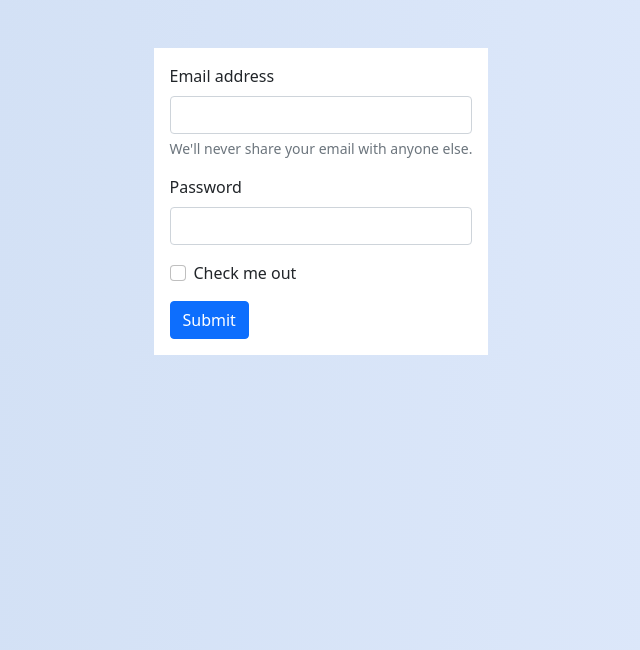
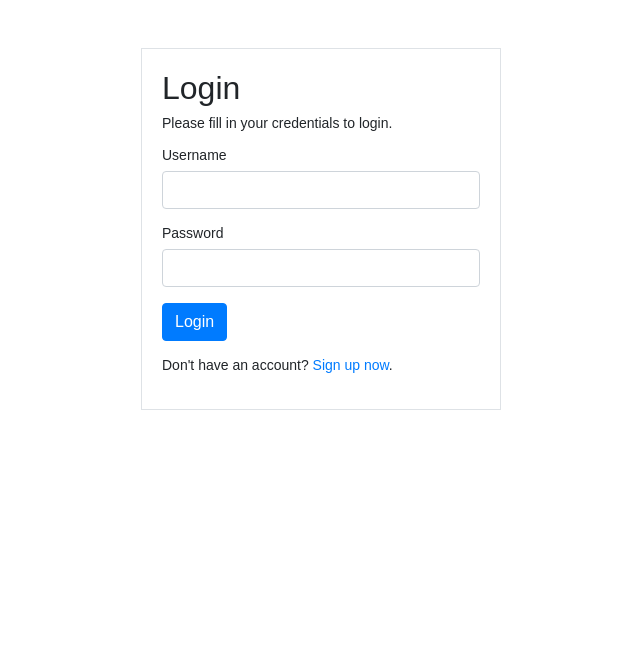
Before and after one commit to rashedabir/cdrud_operation, a PHP site: page /login.php in a window 1280 px wide. Shown: the top 650 px of the page, without its empty margins (319-959 px from the left). Run offline with PHP 8.4, Linux system fonts and the light colour scheme.

Commit message:
first commit

```diff
--- /dev/null
+++ b/config.php
@@ -0,0 +1,16 @@
+<?php
+/* Database credentials. Assuming you are running MySQL
+server with default setting (user 'root' with no password) */
+define('DB_SERVER', 'localhost');
+define('DB_USERNAME', 'root');
+define('DB_PASSWORD', '');
+define('DB_NAME', 'crud_operation');
+
+/* Attempt to connect to MySQL database */
+$link = mysqli_connect(DB_SERVER, DB_USERNAME, DB_PASSWORD, DB_NAME);
+
+// Check connection
+if($link === false){
+    die("ERROR: Could not connect. " . mysqli_connect_error());
+}
+?>
--- a/login.php
+++ b/login.php
@@ -1,45 +1,144 @@
+<?php
+// Initialize the session
+session_start();
+
+// Check if the user is already logged in, if yes then redirect him to welcome page
+if(isset($_SESSION["loggedin"]) && $_SESSION["loggedin"] === true){
+    header("location: welcome.php");
+    exit;
+}
+
+// Include config file
+require_once "config.php";
+
+// Define variables and initialize with empty values
+$username = $password = "";
+$username_err = $password_err = $login_err = "";
+
+// Processing form data when form is submitted
+if($_SERVER["REQUEST_METHOD"] == "POST"){
+
+    // Check if username is empty
+    if(empty(trim($_POST["username"]))){
+        $username_err = "Please enter username.";
+    } else{
+        $username = trim($_POST["username"]);
+    }
+
+    // Check if password is empty
+    if(empty(trim($_POST["password"]))){
+        $password_err = "Please enter your password.";
+    } else{
+        $password = trim($_POST["password"]);
+    }
+
+    // Validate credentials
+    if(empty($username_err) && empty($password_err)){
+        // Prepare a select statement
+        $sql = "SELECT id, username, password FROM users WHERE username = ?";
+
+        if($stmt = mysqli_prepare($link, $sql)){
+            // Bind variables to the prepared statement as parameters
+            mysqli_stmt_bind_param($stmt, "s", $param_username);
+
+            // Set parameters
+            $param_username = $username;
+
+            // Attempt to execute the prepared statement
+            if(mysqli_stmt_execute($stmt)){
+                // Store result
+                mysqli_stmt_store_result($stmt);
+
+                // Check if username exists, if yes then verify password
+                if(mysqli_stmt_num_rows($stmt) == 1){
+                    // Bind result variables
+                    mysqli_stmt_bind_result($stmt, $id, $username, $hashed_password);
+                    if(mysqli_stmt_fetch($stmt)){
+                        if(password_verify($password, $hashed_password)){
+                            // Password is correct, so start a new session
+                            session_start();
+
+                            // Store data in session variables
+                            $_SESSION["loggedin"] = true;
+                            $_SESSION["id"] = $id;
+                            $_SESSION["username"] = $username;
+
+                            // Redirect user to welcome page
+                            header("location: welcome.php");
+                        } else{
+                            // Password is not valid, display a generic error message
+                            $login_err = "Invalid username or password.";
+                        }
+                    }
+                } else{
+                    // Username doesn't exist, display a generic error message
+                    $login_err = "Invalid username or password.";
+                }
+            } else{
+                echo "Oops! Something went wrong. Please try again later.";
+            }
+
+            // Close statement
+            mysqli_stmt_close($stmt);
+        }
+    }
+
+    // Close connection
+    mysqli_close($link);
+}
+?>
+
+
 <!DOCTYPE html>
 <html lang="en">
 
 <head>
     <meta charset="UTF-8">
-    <meta http-equiv="X-UA-Compatible" content="IE=edge">
-    <meta name="viewport" content="width=device-width, initial-scale=1.0">
-    <link rel="stylesheet" href="style.css">
-    <link href="https://cdn.jsdelivr.net/npm/bootstrap@5.0.2/dist/css/bootstrap.min.css" rel="stylesheet"
-        integrity="sha384-EVSTQN3/azprG1Anm3QDgpJLIm9Nao0Yz1ztcQTwFspd3yD65VohhpuuCOmLASjC" crossorigin="anonymous">
     <title>Login</title>
+    <link rel="stylesheet" href="https://stackpath.bootstrapcdn.com/bootstrap/4.5.2/css/bootstrap.min.css">
+    <style>
+    body {
+        font: 14px sans-serif;
+    }
+
+    .wrapper {
+        width: 360px;
+        padding: 20px;
+    }
+    </style>
 </head>
 
 <body>
-    <div class="container">
-        <div class="d-flex justify-content-center mt-5">
-            <form class="login_form p-3">
-                <div class="mb-3">
-                    <label for="exampleInputEmail1" class="form-label">Email address</label>
-                    <input type="email" class="form-control" id="exampleInputEmail1" aria-describedby="emailHelp">
-                    <div id="emailHelp" class="form-text">We'll never share your email with anyone else.</div>
-                </div>
-                <div class="mb-3">
-                    <label for="exampleInputPassword1" class="form-label">Password</label>
-                    <input type="password" class="form-control" id="exampleInputPassword1">
-                </div>
-                <div class="mb-3 form-check">
-                    <input type="checkbox" class="form-check-input" id="exampleCheck1">
-                    <label class="form-check-label" for="exampleCheck1">Check me out</label>
-                </div>
-                <button type="submit" class="btn btn-primary">Submit</button>
-            </form>
-        </div>
+    <div class="container my-5 border wrapper">
+        <h2>Login</h2>
+        <p>Please fill in your credentials to login.</p>
+
+        <?php
+        if(!empty($login_err)){
+            echo '<div class="alert alert-danger">' . $login_err . '</div>';
+        }
+        ?>
+
+        <form action="<?php echo htmlspecialchars($_SERVER["PHP_SELF"]); ?>" method="post">
+            <div class="form-group">
+                <label>Username</label>
+                <input type="text" name="username"
+                    class="form-control <?php echo (!empty($username_err)) ? 'is-invalid' : ''; ?>"
+                    value="<?php echo $username; ?>">
+                <span class="invalid-feedback"><?php echo $username_err; ?></span>
+            </div>
+            <div class="form-group">
+                <label>Password</label>
+                <input type="password" name="password"
+                    class="form-control <?php echo (!empty($password_err)) ? 'is-invalid' : ''; ?>">
+                <span class="invalid-feedback"><?php echo $password_err; ?></span>
+            </div>
+            <div class="form-group">
+                <input type="submit" class="btn btn-primary" value="Login">
+            </div>
+            <p>Don't have an account? <a href="register.php">Sign up now</a>.</p>
+        </form>
     </div>
-
-    <!-- bootstrap -->
-    <script src="https://cdn.jsdelivr.net/npm/@popperjs/core@2.9.2/dist/umd/popper.min.js"
-        integrity="sha384-IQsoLXl5PILFhosVNubq5LC7Qb9DXgDA9i+tQ8Zj3iwWAwPtgFTxbJ8NT4GN1R8p" crossorigin="anonymous">
-    </script>
-    <script src="https://cdn.jsdelivr.net/npm/bootstrap@5.0.2/dist/js/bootstrap.min.js"
-        integrity="sha384-cVKIPhGWiC2Al4u+LWgxfKTRIcfu0JTxR+EQDz/bgldoEyl4H0zUF0QKbrJ0EcQF" crossorigin="anonymous">
-    </script>
 </body>
 
 </html>
```
Also changed, not shown: index.php (+12 -0 lines), logout.php (added, +14 -0 lines), register.php (added, +167 -0 lines), welcome.php (added, +65 -0 lines).
